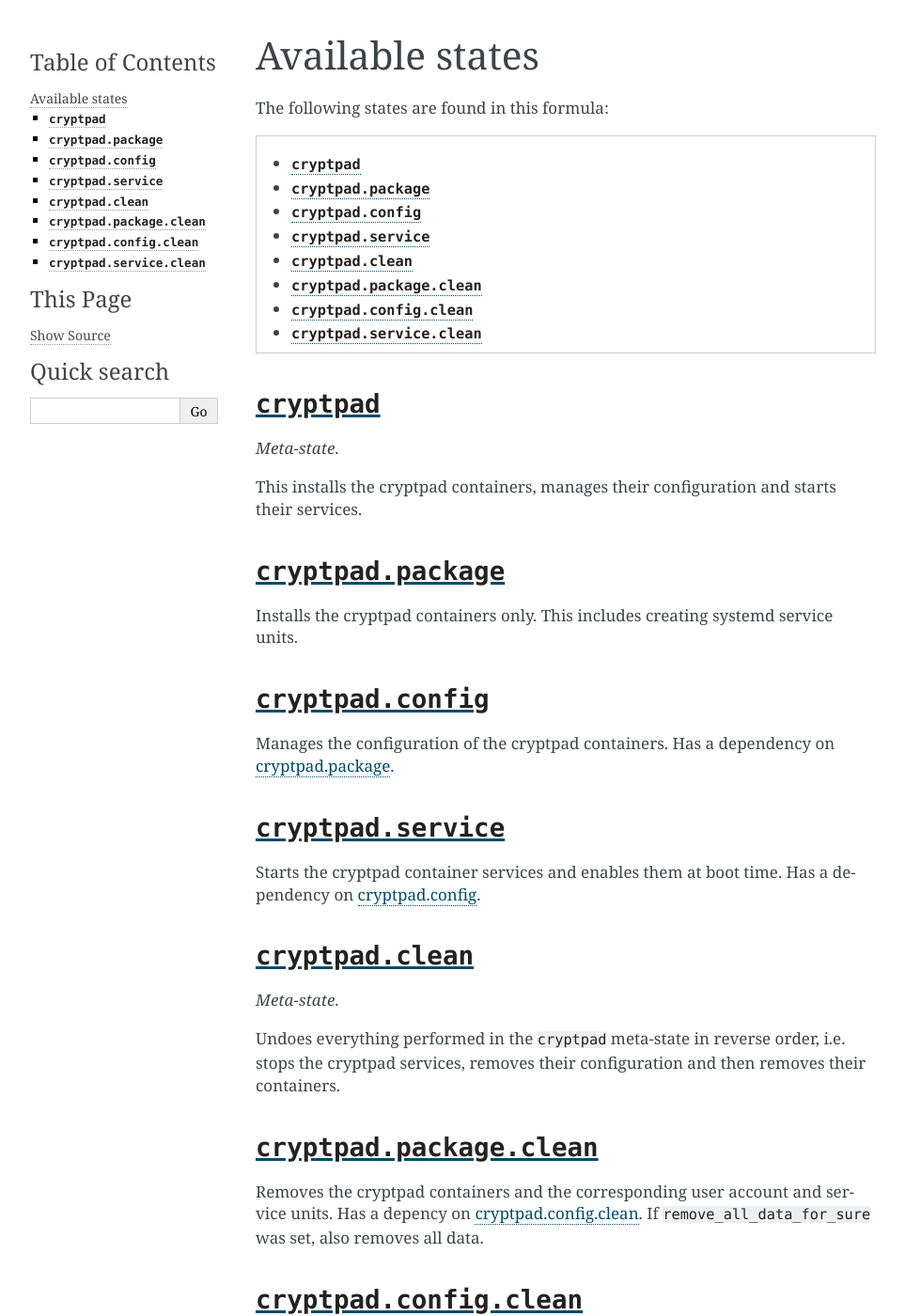
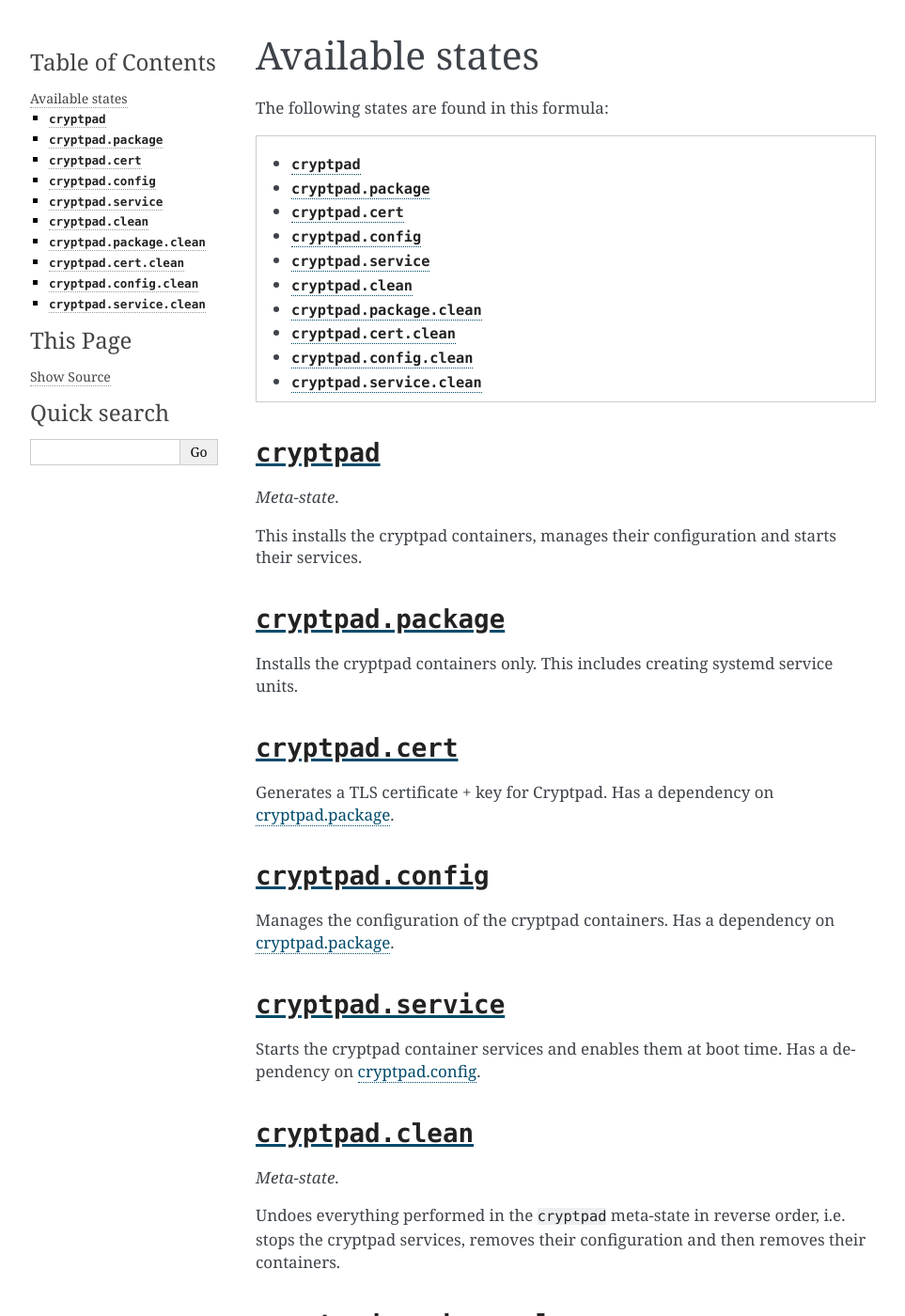
Before and after one commit to lkubb/salt-cryptpad-formula, a Sphinx documentation site: the page built from docs/states.rst, in a window 1280 px wide and 1400 px high. Shown: the whole window at 94% size, without its empty margins (148-1111 px from the left). Built offline with Sphinx 7.4.7, drawn with Linux system fonts in a browser that asks for light colours; some of the changed text lies outside the part shown.

Commit message:
feat: Update template

```diff
--- a/docs/states.rst
+++ b/docs/states.rst
@@ -19,6 +19,12 @@
 ^^^^^^^^^^^^^^^^^^^^
 Installs the cryptpad containers only.
 This includes creating systemd service units.
+
+
+``cryptpad.cert``
+^^^^^^^^^^^^^^^^^
+Generates a TLS certificate + key for Cryptpad.
+Has a dependency on `cryptpad.package`_.
 
 
 ``cryptpad.config``
@@ -51,6 +57,12 @@
 If ``remove_all_data_for_sure`` was set, also removes all data.
 
 
+``cryptpad.cert.clean``
+^^^^^^^^^^^^^^^^^^^^^^^
+Removes generated Cryptpad TLS certificate + key.
+Depends on `cryptpad.service.clean`_.
+
+
 ``cryptpad.config.clean``
 ^^^^^^^^^^^^^^^^^^^^^^^^^
 Removes the configuration of the cryptpad containers
```
Also changed, not shown: docs/README.rst (+12 -0 lines), .cruft.json, .gitlab-ci.yml, .pre-commit-config.yaml, .rstcheck.cfg, .rubocop.yml, .travis.yml, 8 other files.
